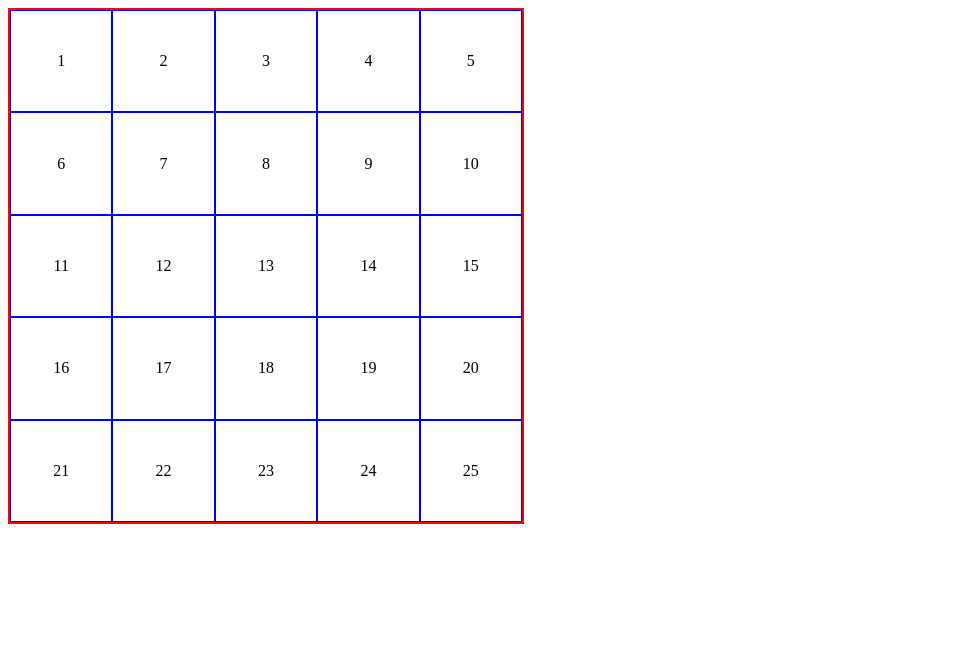
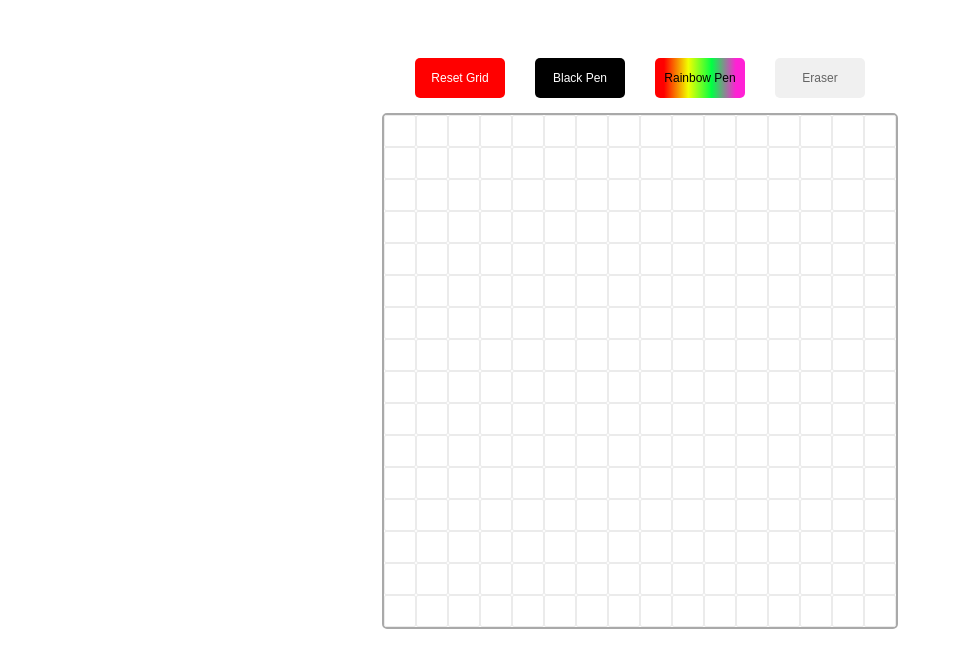
Before and after one commit to aste/Etch-A-Sketch, a plain HTML site: page index.html in a window 1280 px wide. Shown: the whole page, without its empty margins (0-953 px from the left). Drawn offline with Linux system fonts and the light colour scheme.

Commit message:
Etch A Sketch with a reset button, eraser, black- and rainbow pen

```diff
--- a/easApp.js
+++ b/easApp.js
@@ -1,14 +1,45 @@
 const gridContainer = document.getElementById("gridContainer");
+const gridCell = document.querySelectorAll("gridCell");
 
-const makeGrid = (columns, rows, dimensionPx) => {
-    gridContainer.style.setProperty('grid-template-columns', `repeat(${columns}, 1fr`);
-    gridContainer.style.setProperty('grid-template-rows', `repeat(${rows}, 1fr`);
-    for (i = 0; i < (columns * rows); i++) {
+
+const makeGrid = (columnsRows) => {
+    while (gridContainer.firstChild) gridContainer.removeChild(gridContainer.firstChild);
+    gridContainer.style.setProperty('grid-template-columns', `repeat(${columnsRows}, 1fr`);
+    gridContainer.style.setProperty('grid-template-rows', `repeat(${columnsRows}, 1fr`);
+    for (i = 0; i < (columnsRows * columnsRows); i++) {
         let gridCell = document.createElement("div");
-        gridCell.innerText = (i + 1);
         gridContainer.appendChild(gridCell).className = "gridCell";
-
     }
 }
 
-makeGrid(5, 5, 1600);
+makeGrid(16);
+
+
+const resetGrid = () => {
+    let cellCount = null;
+    while (cellCount < 8 || cellCount > 64) {
+        cellCount = parseInt(prompt("How many rows and columns would you like the grid to have? \nPick a number between 8 and 64"), 10)
+    }
+    makeGrid(cellCount);
+}
+
+
+let currentColor = 'black';
+
+
+const setColor = (color) => {
+    currentColor = color;
+}
+
+
+document.addEventListener('mouseover', e => {
+    if (e.target.matches(".gridCell")) {
+        if (currentColor === "rainbow") {
+            e.target.style.backgroundColor = `hsl(${Math.random() * 360}, 100%, 50%)`;
+        } else if (currentColor === "black") {
+            e.target.style.backgroundColor = `hsl(0, 0%, 0%)`;
+        } else if (currentColor === "eraser") {
+            e.target.style.backgroundColor = `hsl(0, 0%, 100%)`;
+        }
+    }
+})
--- a/index.html
+++ b/index.html
@@ -1,4 +1,5 @@
 <!DOCTYPE html>
+
 <html lang="en">
   <head>
     <meta charset="UTF-8" />
@@ -9,6 +10,14 @@
     <title>Etch-A-Sketch</title>
   </head>
   <body>
+    <div id="buttons">
+      <button type="button" id="reset" onclick="resetGrid()">Reset Grid<!DOCTYPE html></button>
+      <button type="button" id="black" onclick="setColor('black')">Black Pen<!DOCTYPE html></button>
+      <button type="button" id="rainbow" onclick="setColor('rainbow')">
+        Rainbow Pen<!DOCTYPE html>
+      </button>
+      <button type="button" id="eraser" onclick="setColor('eraser')">Eraser<!DOCTYPE html></button>
+    </div>
     <div id="gridContainer"></div>
   </body>
 </html>
--- a/styles.css
+++ b/styles.css
@@ -1,15 +1,74 @@
+body {
+  display: flex;
+  flex-direction: column;
+  align-items: center;
+}
+
 #gridContainer {
   display: grid;
   grid-template-columns: repeat(grid-columns, 1fr);
   grid-template-rows: repeat(grid-rows, 1fr);
-  border: 2px solid red;
+  border-radius: 5px;
+  border: 2px solid darkgrey;
   height: 512px;
   width: 512px;
 }
+#gridContainer {
+  cursor: crosshair;
+}
+
+
 
 .gridCell {
+  border: 1px solid rgb(235, 235, 235);
+  border-radius: 2px;
+}
+
+#buttons {
   display: flex;
+  align-content: space-around;
+}
+
+button[type="button"] {
+  display: grid;
+  transition: transform 0.1s;
+  align-content: center;
+  margin: 15px;
+  margin-top: 50px;
+  width: 90px;
+  height: 40px;
+  border: none;
+  font-size: 12px;
   align-items: center;
-  justify-content: center;
-  border: 1px solid blue;
+  border-radius: 5px;
 }
+
+button[type="button"]:hover {
+  -ms-transform: scale(1.1); /* IE 9 */
+  -webkit-transform: scale(1.1); /* Safari 3-8 */
+  transform: scale(1.1);
+  cursor: pointer;
+}
+
+#eraser {
+  background-color: rgb(240, 240, 240);
+  color: rgb(100, 100, 100);
+}
+#rainbow {
+  background: linear-gradient(
+    90deg,
+    rgba(255, 0, 0, 1) 10%,
+    rgba(241, 255, 0, 1) 37%,
+    rgba(0, 255, 68, 1) 63%,
+    rgba(255, 33, 213, 1) 90%
+  );
+  color: black;
+}
+#black {
+  background-color: black;
+  color: white;
+}
+#reset {
+  background-color: red;
+  color: white;
+}
```
